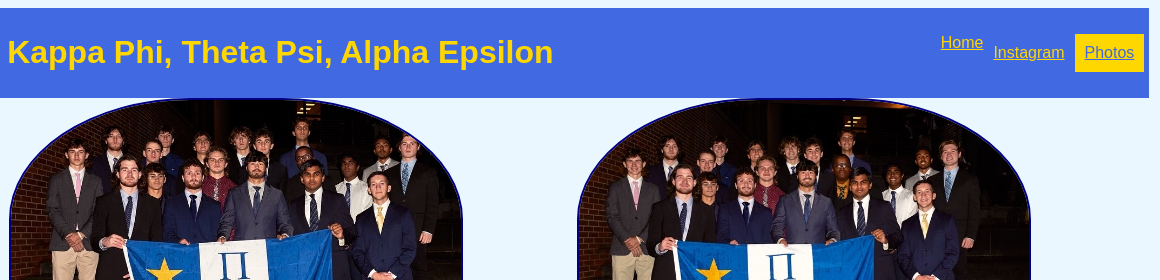
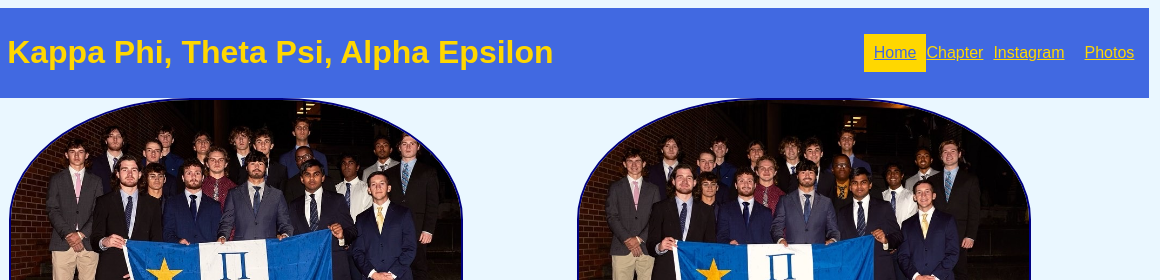
Before and after one commit to ColinChomas/pikapp_ae, a plain HTML site: page code/photos.html in a window 1280 px wide. Shown: the top 280 px of the page, 120-1280 px from the left. Drawn offline with Linux system fonts and the light colour scheme.

Commit message:
trying to fix links

```diff
--- a/code/photos.html
+++ b/code/photos.html
@@ -16,11 +16,14 @@
             <h1 style="align-items: left;">Pi Kappa Phi, Theta Psi, Alpha Epsilon</h1>
         </div>
         <div class="links">
-            <a href="photos.html" id="currentlink"> Photos </a>
+            <a href="code/photos.html" class="link">  Photos  </a>
             <br>
             <a href="https://www.instagram.com/pikapp_ae/" class="link">Instagram</a>
             <br>
-            <a href="../index.html"> Home </a>
+            <a href="https://ritpikapp.org/" class="links">  Chapter  </a>
+            <br>
+            <a href="index.html"id="currentlink">  Home  </a>
+            <br>
         </div>
     </div>
 </div>
```
